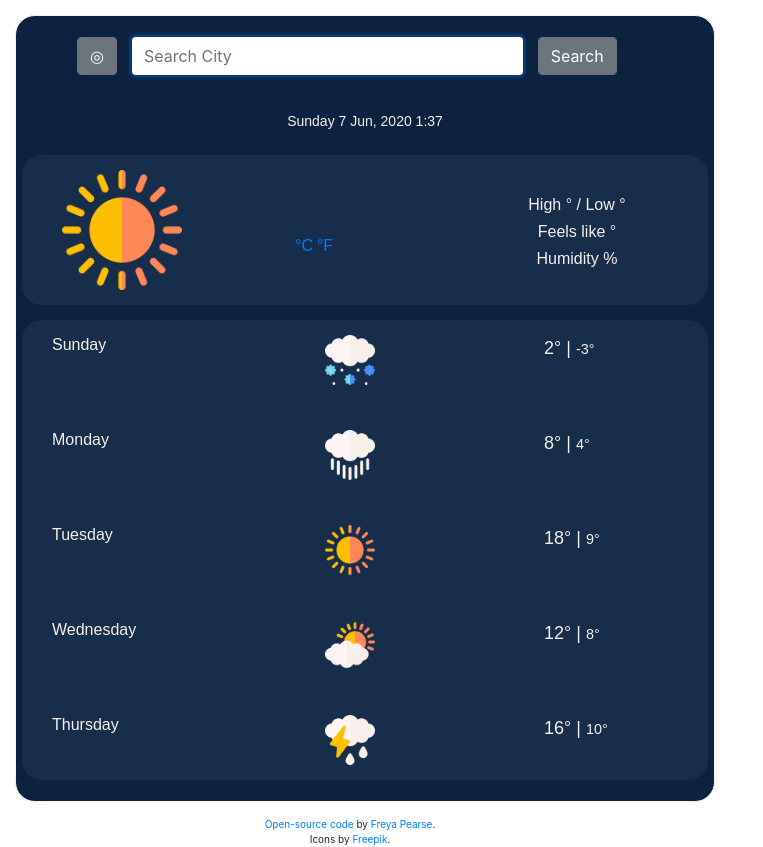
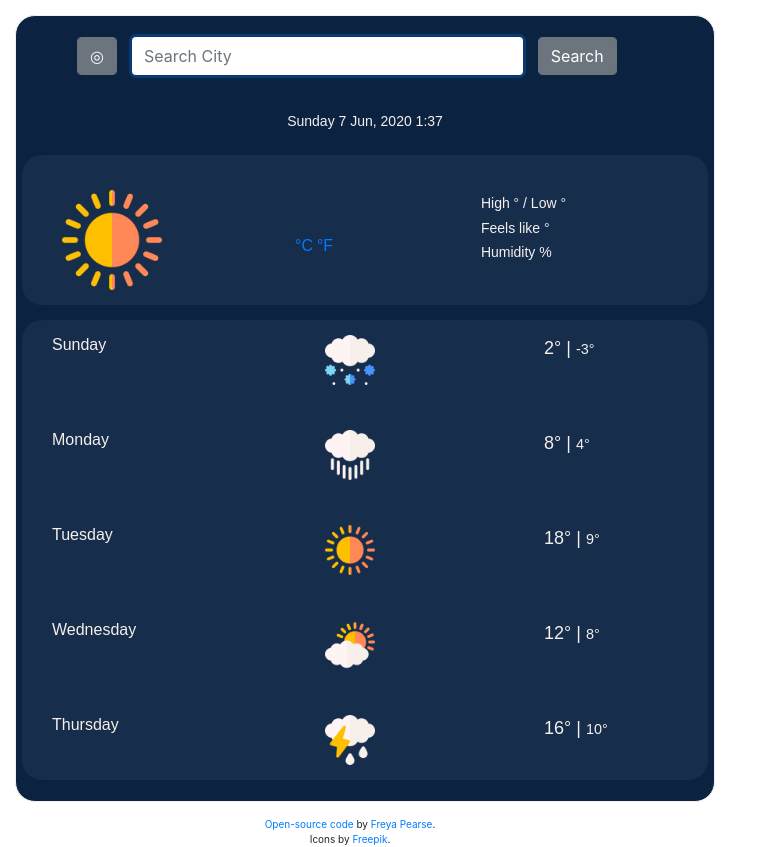
Before and after one commit to FreyaP/SheCodes-weather-app, a website built with Parcel: page index.html in a window 1280 px wide. Shown: the whole page, without its empty margins (0-763 px from the left). Built offline with nearby package versions, Linux system fonts and the light colour scheme; no server answers.

Commit message:
Updated styles

```diff
--- a/index.html
+++ b/index.html
@@ -3,7 +3,7 @@
   <head>
     <title>Weather</title>
     <meta charset="UTF-8" />
-    <link href="src/styles.css" rel="stylesheet" />
+
     <link
       rel="stylesheet"
       href="https://stackpath.bootstrapcdn.com/bootstrap/4.5.0/css/bootstrap.min.css"
@@ -15,6 +15,7 @@
       href="https://fonts.googleapis.com/css2?family=Arimo:wght@700&display=swap"
       rel="stylesheet"
     />
+    <link href="src/styles.css" rel="stylesheet" />
     <script src="https://unpkg.com/axios/dist/axios.min.js"></script>
   </head>
 
@@ -52,12 +53,7 @@
       <div class="containerToday">
         <div class="row">
           <div class="col-3">
-            <img
-              src="images/Sun.png"
-              alt="Sunny"
-              width="120px"
-              id="todayIcon"
-            />
+            <img src="images/Sun.png" alt="Sunny" id="todayIcon" />
           </div>
           <div class="col-4 currentWeather">
             <h2>
--- a/src/styles.css
+++ b/src/styles.css
@@ -57,6 +57,10 @@ p {
   padding-bottom: 15px;
   margin-top: 25px;
 }
+.containerToday img {
+  max-width: 100px;
+  padding-top: 20px;
+}
 .currentWeather {
   text-align: center;
   margin-top: 20px;
@@ -64,11 +68,12 @@ p {
 .highLowTemp,
 .feelsLikeTemp,
 .humidity {
-  font-size: 16px;
+  font-size: 14px;
+  font-weight: lighter;
 }
 .weatherDetails {
-  text-align: center;
   margin-top: 25px;
+  padding-left: 50px;
 }
 
 /*
```
